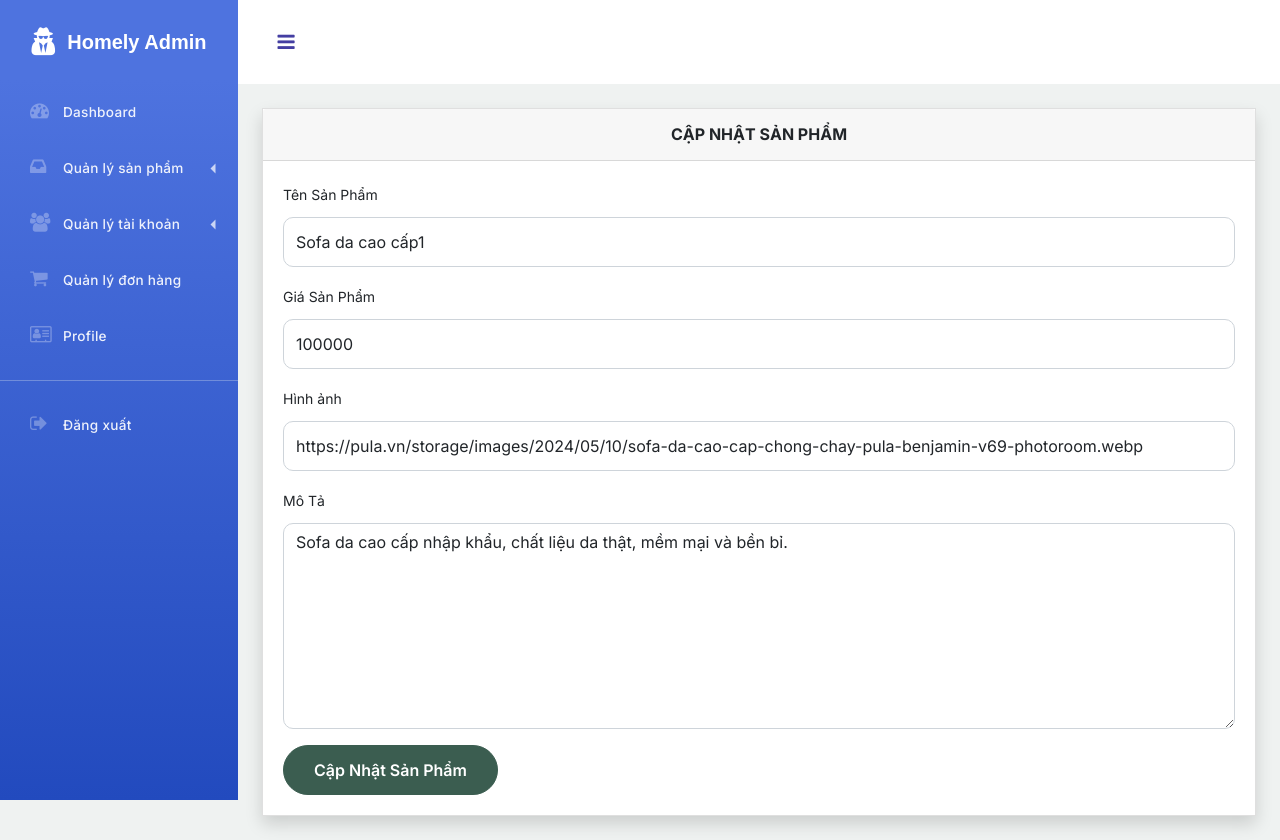
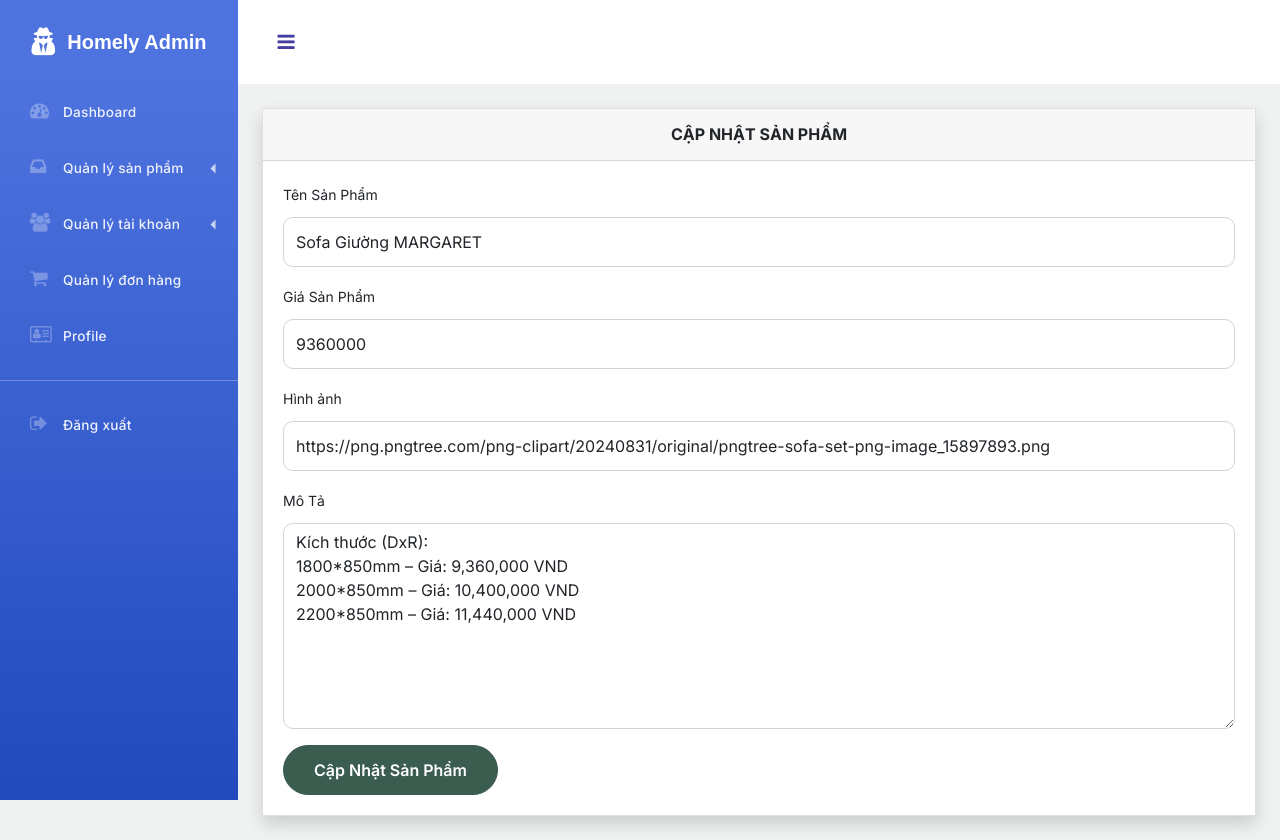
Before and after one commit to LeNguyenXeng/ASM---FE2, a React (Vite) app: page /admin/updateproduct/1 in a window 1280 px wide. Built offline with nearby package versions, Linux system fonts and the light colour scheme; data requests are answered from the project's data file.

Commit message:
update products

```diff
--- a/server/db.json
+++ b/server/db.json
@@ -2,10 +2,10 @@
   "products": [
     {
       "id": 1,
-      "name": "Sofa da cao cấp1",
-      "price": "100000",
-      "description": "Sofa da cao cấp nhập khẩu, chất liệu da thật, mềm mại và bền bỉ.",
-      "image": "https://pula.vn/storage/images/2024/05/10/sofa-da-cao-cap-chong-chay-pula-benjamin-v69-photoroom.webp"
+      "name": "Sofa Giường MARGARET",
+      "price": "9360000",
+      "description": "Kích thước (DxR):\n1800*850mm – Giá: 9,360,000 VND\n2000*850mm – Giá: 10,400,000 VND\n2200*850mm – Giá: 11,440,000 VND",
+      "image": "https://png.pngtree.com/png-clipart/20240831/original/pngtree-sofa-set-png-image_15897893.png"
     },
     {
       "id": 2,
@@ -16,66 +16,45 @@
     },
     {
       "id": 3,
-      "name": "Sofa da cao cấp",
-      "price": 15000000,
+      "name": "Sofas - AJ Maison",
+      "price": "30000000",
       "description": "Sofa da cao cấp nhập khẩu, chất liệu da thật, mềm mại và bền bỉ.",
-      "image": "https://pula.vn/storage/images/2024/05/10/sofa-da-cao-cap-chong-chay-pula-benjamin-v69-photoroom.webp"
+      "image": "https://khothietke.net/wp-content/uploads/2021/05/PNGKhothietke.net-03087.png"
     },
     {
       "id": 4,
-      "name": "Sofa da cao cấp",
-      "price": 15000000,
+      "name": "Modern Chair",
+      "price": "15000000",
       "description": "Sofa da cao cấp nhập khẩu, chất liệu da thật, mềm mại và bền bỉ.",
-      "image": "https://pula.vn/storage/images/2024/05/10/sofa-da-cao-cap-chong-chay-pula-benjamin-v69-photoroom.webp"
+      "image": "https://www.pngplay.com/wp-content/uploads/2/Modern-Chair-Download-Free-PNG.png"
     },
     {
       "id": 5,
-      "name": "Sofa da cao cấp",
-      "price": 15000000,
+      "name": "Grey Chair",
+      "price": "1000000",
       "description": "Sofa da cao cấp nhập khẩu, chất liệu da thật, mềm mại và bền bỉ.",
-      "image": "https://pula.vn/storage/images/2024/05/10/sofa-da-cao-cap-chong-chay-pula-benjamin-v69-photoroom.webp"
+      "image": "https://png.pngtree.com/png-vector/20241019/ourmid/pngtree-a-simple-grey-modern-chair-isolated-on-transparent-background-png-image_14122820.png"
     },
     {
       "id": 6,
-      "name": "Sofa da cao cấp",
-      "price": 15000000,
-      "description": "Sofa da cao cấp nhập khẩu, chất liệu da thật, mềm mại và bền bỉ.",
-      "image": "https://pula.vn/storage/images/2024/05/10/sofa-da-cao-cap-chong-chay-pula-benjamin-v69-photoroom.webp"
+      "name": "Flow",
+      "price": "200000",
+      "description": "Upholstered in your choice of fabric & colour\nOak, Walnut or Black wood finishes available\nAlso available with arms",
+      "image": "https://www.hsifurniture.co.uk/new-used-office-furniture/Flow-chair-wood-4leg-FW16W.jpg"
     },
     {
       "id": 7,
-      "name": "Sofa da cao cấp",
-      "price": 15000000,
+      "name": "Ghế ăn gỗ đệm vải có tay N010489",
+      "price": "3360000",
       "description": "Sofa da cao cấp nhập khẩu, chất liệu da thật, mềm mại và bền bỉ.",
-      "image": "https://pula.vn/storage/images/2024/05/10/sofa-da-cao-cap-chong-chay-pula-benjamin-v69-photoroom.webp"
+      "image": "https://product.hstatic.net/200000532817/product/ghe_an_go_dem_vai_co_tay_n010489_2e5d27e9b70847548fb0c178c19f924f_master.jpg"
     },
     {
       "id": 8,
-      "name": "Sofa da cao cấp",
-      "price": 15000000,
-      "description": "Sofa da cao cấp nhập khẩu, chất liệu da thật, mềm mại và bền bỉ.",
-      "image": "https://pula.vn/storage/images/2024/05/10/sofa-da-cao-cap-chong-chay-pula-benjamin-v69-photoroom.webp"
-    },
-    {
-      "name": "thùy linh",
-      "price": "23333344",
-      "image": "https://gratisography.com/wp-content/uploads/2024/11/gratisography-augmented-reality-800x525.jpg",
-      "description": "123456789065675",
-      "id": 13
-    },
-    {
-      "name": "linhvienthuy72@gmail.com",
-      "price": "23333344",
-      "image": "https://gratisography.com/wp-content/uploads/2024/11/gratisography-augmented-reality-800x525.jpg",
-      "description": "2345er6t78y9u0i-",
-      "id": 14
-    },
-    {
-      "name": "thùy linh",
-      "price": "23333344",
-      "image": "https://gratisography.com/wp-content/uploads/2024/11/gratisography-augmented-reality-800x525.jpg",
-      "description": "4328970-0-09-90",
-      "id": 18
+      "name": "Ghế ăn - Ghế chữ A V9",
+      "price": "90000",
+      "description": "Ghế ăn  XDAILY - Ghế chữ A .\n\nChất liệu :  gỗ cao su hoặc tần bì , cốt polywood , nệm bọc da PU hoặc vải .\n\nMàu sắc : tùy chọn  đặt bọc theo màu liên hệ XDAILY .\n\nKích thước : Chiều cao tiêu chuẩn cho người trưởng thành , H45cm ( xem chi tiết phía dưới ) .\n\nỨng dụng : ghế ăn, ghế cafe, ghế họp, ghế văn phòng, ghế nhà hàng , ghế quầy bar ...\n\nXuất xứ : Việt Nam .\n\nBảo hành : 12 tháng",
+      "image": "https://product.hstatic.net/1000400963/product/ghe-an-cafe-xdaily-chu-a_f742dd934474448187f0059f9ff098b5_master.jpg"
     }
   ],
   "orders": [
@@ -102,10 +81,12 @@
   "users": [
     {
       "email": "tungday@gmail.com",
-      "password": "$2a$10$NP66YXBPN9ZbLEGUd6fDWe7aZMSH.S4ElVkrX4SndTGem0623Wjv.",
+      "password": "$2a$10$xbZ8iHJXduP1e.qR1E9Zm.XQctT4.yCiPjaTHUJE4YzyeeZnlImR2",
       "name": "Tùng Lê Nguyên",
       "id": 5,
-      "is_admin": true
+      "is_admin": true,
+      "phone": "0396180619",
+      "address": "Thanh Hóa"
     },
     {
       "email": "tungk@gmail.com",
--- a/src/App.jsx
+++ b/src/App.jsx
@@ -47,7 +47,7 @@ const routerConfig = [
   { path: "/admin/listproduct", element: <ListProduct /> },
   { path: "/admin/updateproduct/:id", element: <UpdateProduct /> },
   { path: "/admin/listaccount", element: <AccountPage /> },
-  { path: "/admin/updateaccount/:id", element: <UpdateAccount /> },
+  { path: "/admin/updateaccount/:id", element: <UpdateAccountAdmin /> },
   { path: "/admin/profile/:id", element: <ProfileAdmin /> },
   { path: "*", element: <Error /> },
 ];
--- a/src/components/admin/UpdateProduct.jsx
+++ b/src/components/admin/UpdateProduct.jsx
@@ -8,8 +8,7 @@ import axios from "axios";
 import { useForm } from "react-hook-form";
 
 function UpdateProductPage() {
-  const { id } = useParams()
-  const [products, setProducts] = useState([])
+  const { id } = useParams();
 
   const getList = async (id) => {
     try {
@@ -31,27 +30,21 @@ function UpdateProductPage() {
     register,
     handleSubmit,
     formState: { errors },
-    reset
-  } = useForm()
-
-
-  const nav = useNavigate()
+    reset,
+  } = useForm();
 
   const addProduct = async (data) => {
     try {
       await axios.put(`${import.meta.env.VITE_BASE_URL}/products/${id}`, data);
-      navigate("/admin/listproduct");
+      setTimeout(() => {
+        navigate("/admin/listproduct");
+      }, 500);
       toast.success("Cập nhật thành công");
     } catch (error) {
       console.log(error);
       toast.error("Không thể cập nhật");
     }
   };
-
-
-
-
-
 
   const navigate = useNavigate();
   const [userId, setUserId] = useState(null);
@@ -230,10 +223,14 @@ function UpdateProductPage() {
                         className="form-control"
                         id="productName"
                         aria-describedby="nameHelp"
-                        {...register('name', { required: "Không được bỏ trống" })}
+                        {...register("name", {
+                          required: "Không được bỏ trống",
+                        })}
                       />
                       {errors?.name && (
-                        <small className="text-danger">{errors.name.message}</small>
+                        <small className="text-danger">
+                          {errors.name.message}
+                        </small>
                       )}
                     </div>
                     <div className="mb-3">
@@ -249,10 +246,18 @@ function UpdateProductPage() {
                         className="form-control"
                         id="productPrice"
                         aria-describedby="priceHelp"
-                        {...register('price', { required: "Vui lòng nhập giá sản phẩm", min: { value: 0, message: "Giá sản phẩm không được âm" } })}
+                        {...register("price", {
+                          required: "Vui lòng nhập giá sản phẩm",
+                          min: {
+                            value: 0,
+                            message: "Giá sản phẩm không được âm",
+                          },
+                        })}
                       />
                       {errors?.price && (
-                        <small className="text-danger">{errors.price.message}</small>
+                        <small className="text-danger">
+                          {errors.price.message}
+                        </small>
                       )}
                     </div>
                     <div className="mb-3">
@@ -267,10 +272,14 @@ function UpdateProductPage() {
                         className="form-control"
                         id="productImage"
                         aria-describedby="imageHelp"
-                        {...register('image', { required: "Vui lòng nhập URL hình ảnh" })}
+                        {...register("image", {
+                          required: "Vui lòng nhập URL hình ảnh",
+                        })}
                       />
                       {errors?.image && (
-                        <small className="text-danger">{errors.image.message}</small>
+                        <small className="text-danger">
+                          {errors.image.message}
+                        </small>
                       )}
                     </div>
                     <div className="mb-3">
@@ -284,10 +293,18 @@ function UpdateProductPage() {
                         className="form-control"
                         id="productDescription"
                         rows={8}
-                        {...register('description', { required: "Vui lòng nhập mô tả sản phẩm", minLength: { value: 10, message: "Mô tả phải ít nhất 10 ký tự" } })}
+                        {...register("description", {
+                          required: "Vui lòng nhập mô tả sản phẩm",
+                          minLength: {
+                            value: 10,
+                            message: "Mô tả phải ít nhất 10 ký tự",
+                          },
+                        })}
                       />
                       {errors?.description && (
-                        <small className="text-danger">{errors.description.message}</small>
+                        <small className="text-danger">
+                          {errors.description.message}
+                        </small>
                       )}
                     </div>
                     <button className="btn btn-primary btn-icon-split">
```
Also changed, not shown: src/components/admin/Header.jsx (+77 -14 lines).
